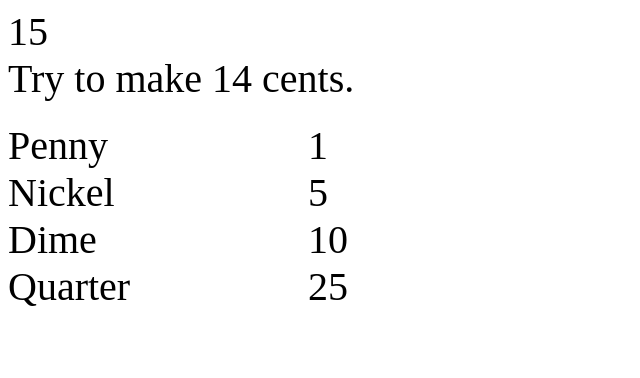
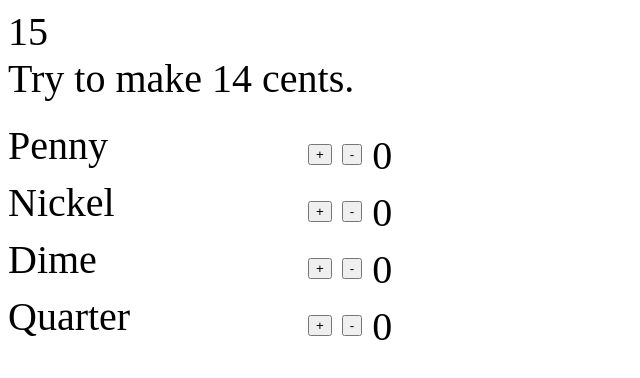
Before and after one commit to ekdev2/frontend-practice, a website: page CoinCounter/index.html in a window 1280 px wide. Shown: the whole page, without its empty margins (0-640 px from the left). Drawn offline with Linux system fonts and the light colour scheme.

Commit message:
adding the coin type and coin counter objects

```diff
--- a/CoinCounter/index.html
+++ b/CoinCounter/index.html
@@ -31,13 +31,13 @@
     </div>
 
 
-
 </body>
 
 <script src="lib/Timer.js"></script>
 <script src="lib/RandomNumber.js"></script>
 <script src="lib/AppStatus.js"></script>
 <script src="lib/Counter.js"></script>
+<script src="lib/CoinTypes.js"></script>
 
 <script>
    var timer = new CoinCounter.Timer(20, 1000, document.getElementById('Main'), document.getElementById('Timer'), document.getElementById('Complete'));
@@ -48,7 +48,8 @@
    document.getElementById('RandomNumber2').innerText = randomNumber.randomize();
 
    var counter = new CoinCounter.Counter();
-   counter.outputCoinTypes(document.getElementById('CoinTypes'));
+
+   CoinCounter.CointType.outputCoinTypes(document.getElementById('CoinTypes'), counter);
 
 </script>
 
--- a/CoinCounter/jsconfig.json
+++ b/CoinCounter/jsconfig.json
@@ -6,6 +6,7 @@
         "lib/Timer.js",
         "lib/RandomNumber.js",
         "lib/AppStatus.js",
-        "lib/Counter.js"
+        "lib/Counter.js",
+        "lib/CoinTypes.js"
     ]
 }
--- a/CoinCounter/karma.conf.js
+++ b/CoinCounter/karma.conf.js
@@ -19,6 +19,7 @@ module.exports = function(config) {
       'lib/RandomNUmber.js',
       'lib/AppStatus.js',
       'lib/Counter.js',
+      'lib/CoinTypes.js',
       'tests/*'
     ],
 
--- /dev/null
+++ b/CoinCounter/lib/CoinTypes.js
@@ -0,0 +1,31 @@
+CoinCounter.CointType = {};
+
+CoinCounter.CointType.coinTypes = [
+        {
+            name: "Penny",
+            amount: 1
+        },
+        {
+            name: "Nickel",
+            amount: 5
+        },
+        {
+            name: "Dime",
+            amount: 10
+        },
+        {
+            name: "Quarter",
+            amount: 25
+        }
+    ]
+
+CoinCounter.CointType.outputCoinTypes = function(div, counter) {
+    var coinTypeStatusId;
+    for (var i = 0; i < this.coinTypes.length; i++) {
+        coinTypeStatusId = "coinTypeAmount" + this.coinTypes[i].name;
+        div.innerHTML += "<div style='width:200px;clear:left;float:left;margin-right:100px;'>" + this.coinTypes[i].name + "</div>";
+        div.innerHTML += "<div style='float:left;margin-right:10px;'><input type='button' value='+' onclick='counter.add("+ this.coinTypes[i].amount +", document.getElementById(\""+ coinTypeStatusId +"\"))' /></div>";
+        div.innerHTML += "<div style='float:left;margin-right:10px;'><input type='button' value='-' onclick='counter.subtract("+ this.coinTypes[i].amount +")' /></div>";
+        div.innerHTML += "<div style='float:left;margin-right:10px;margin-top:10px;' id='"+ coinTypeStatusId +"'>0</div>";
+    }
+}
--- a/CoinCounter/lib/Counter.js
+++ b/CoinCounter/lib/Counter.js
@@ -1,36 +1,18 @@
 CoinCounter.Counter = function(){
     var t = 0;
 
-    this.coinTypes = [
-        {
-            name: "Penny",
-            amount: 1
-        },
-        {
-            name: "Nickel",
-            amount: 5
-        },
-        {
-            name: "Dime",
-            amount: 10
-        },
-        {
-            name: "Quarter",
-            amount: 25
-        }
-    ]
-
-    this.outputCoinTypes = function(div) {
-
-        for (var i = 0; i < this.coinTypes.length; i++) {
-
-            div.innerHTML += "<div style='width:200px;clear:left;float:left;margin-right:100px;'>" + this.coinTypes[i].name + "</div>";
-            div.innerHTML += "<div style='float:left;'>" + this.coinTypes[i].amount + "</div>";
-
-        }
+    this.add = function(amount, id){
+        console.log(id);
+        t += amount;
     }
 
 
+    this.subtract = function(amount){
+        t -= amount;
+    }
 
-    this.total = t;
+
+    this.getTotal = function() {
+        return t;
+    };
 }
```
Also changed, not shown: CoinCounter/tests/Tests.js (+27 -14 lines).
